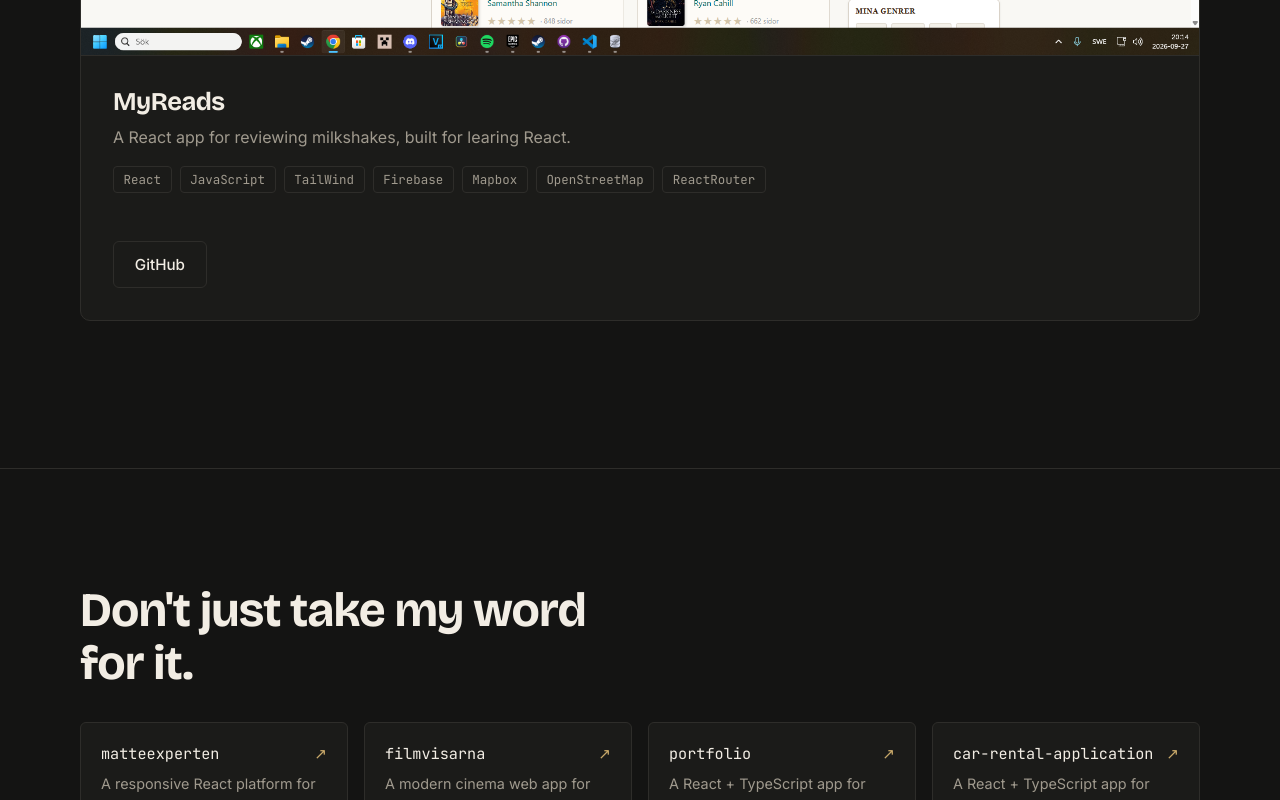
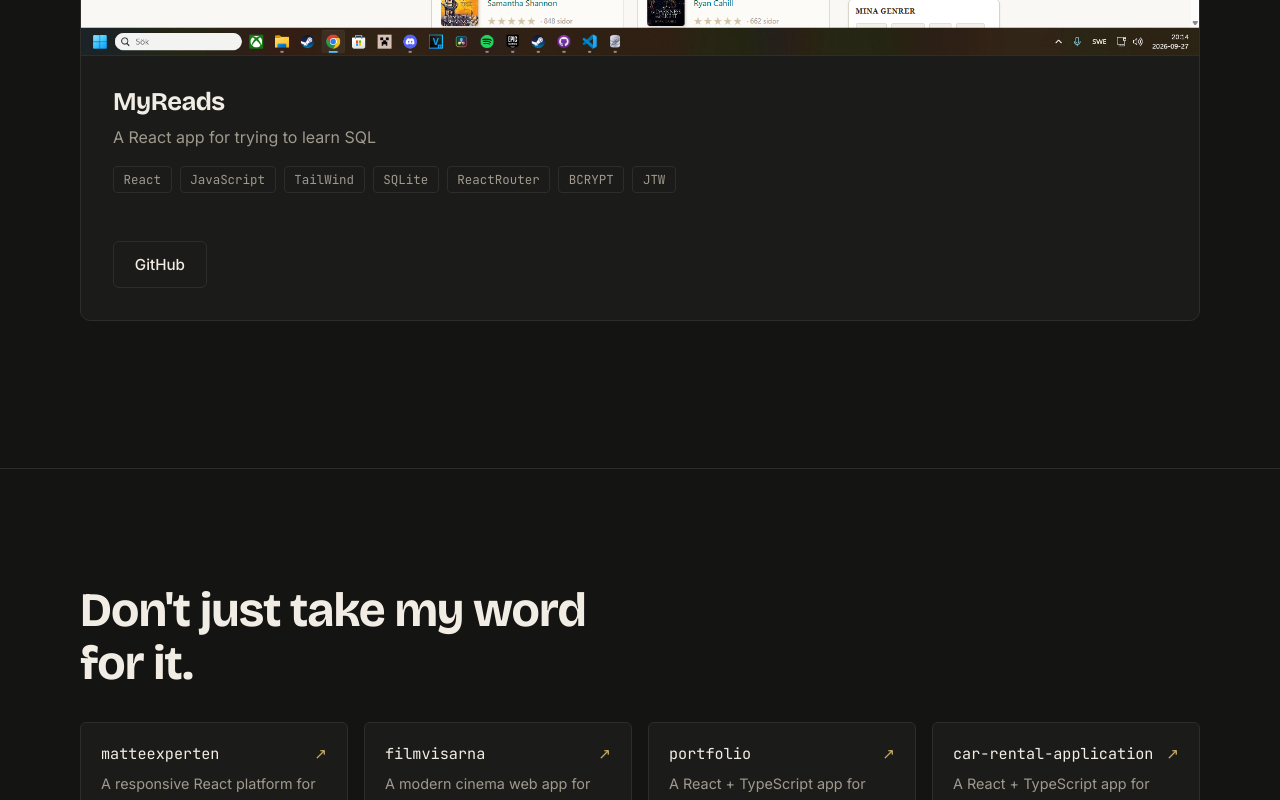
Before and after one commit to MattiasWaern/Portfolio, a React (Vite) app: page / in a window 1280 px wide. Shown: the part 7480-8280 px from the top of the page. Built offline with nearby package versions, Linux system fonts and the light colour scheme.

Commit message:
Update projects.ts

```diff
--- a/src/data/projects.ts
+++ b/src/data/projects.ts
@@ -94,8 +94,8 @@ export const projects: Project[] = [
       height: 750,
     },
     description:
-      "A React app for reviewing milkshakes, built for learing React.",
-    technologies: ["React", "JavaScript", "TailWind", "Firebase", "Mapbox", "OpenStreetMap", "ReactRouter"],
+      "A React app for trying to learn SQL",
+    technologies: ["React", "JavaScript", "TailWind", "SQLite", "ReactRouter", "BCRYPT", "JTW"],
     githubUrl: "https://github.com/MattiasWaern/fullstack",
   },
 ];
```
